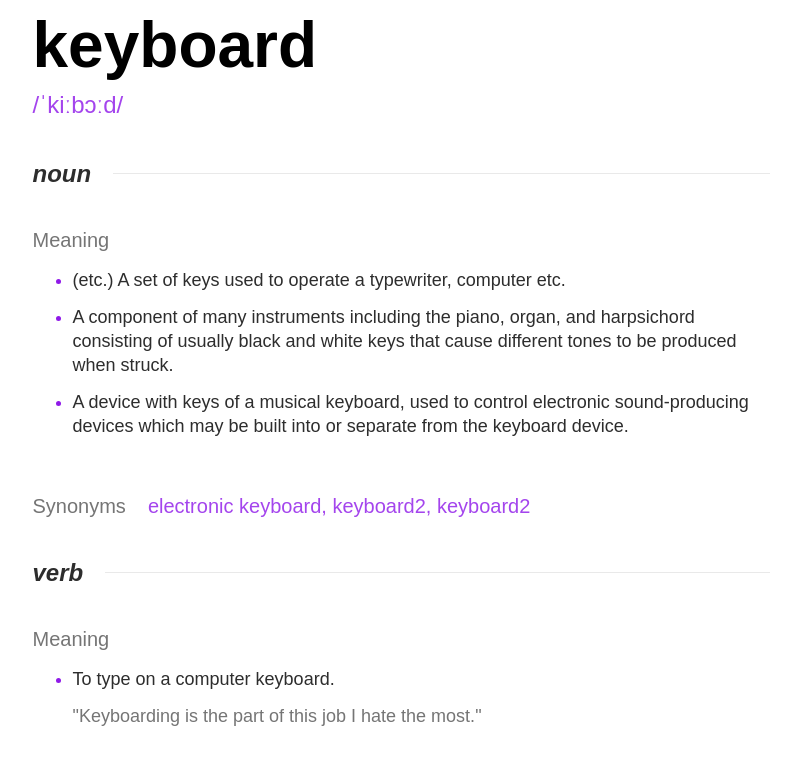
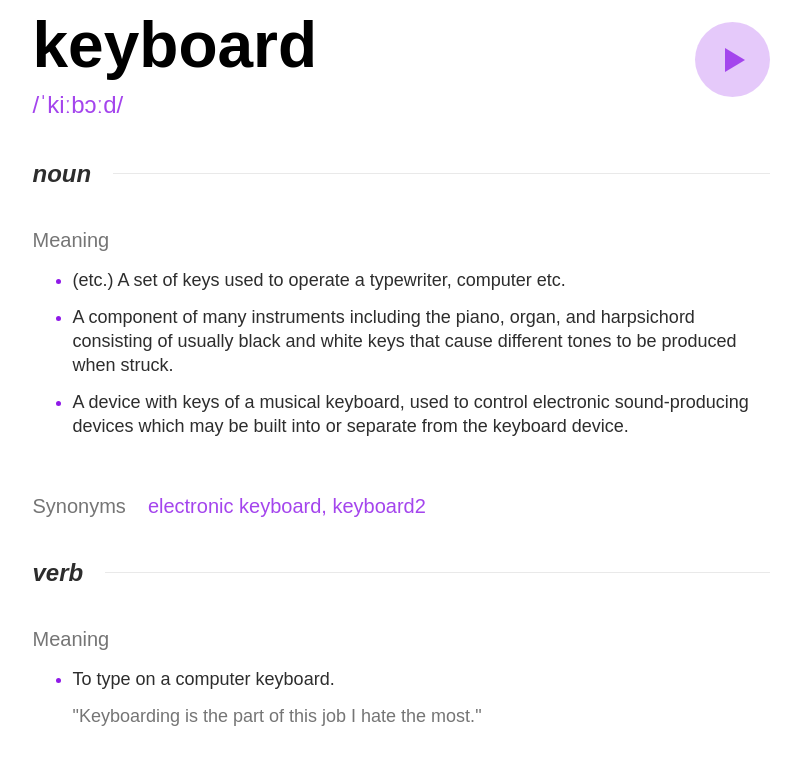
Before and after one commit to GraemeBadley/DictionaryApp, a React (Create React App) app in the folder dictionaryapp/: page / in a window 1280 px wide. Shown: the top 764 px of the page, without its empty margins (239-1040 px from the left). Built offline with nearby package versions, Linux system fonts and the light colour scheme.

Commit message:
Add more components

```diff
--- a/dictionaryapp/src/App.css
+++ b/dictionaryapp/src/App.css
@@ -14,6 +14,13 @@ body {
     width: 737px;
 }
 
+.header {
+    display: flex;
+    flex-direction: row;
+    justify-content: space-between;
+    align-items: center;
+}
+
 .header h1 {
     font-size: 64px;
     font-weight: bold;
@@ -25,6 +32,34 @@ body {
     line-height: 29px;
     color: #a445ed;
     margin: 0;
+}
+
+.play-button {
+    width: 75px;
+    height: 75px;
+    border-radius: 50%;
+    background-color: #a445ed4a;
+    border: none;
+    cursor: pointer;
+}
+
+.play-button::after {
+    content: "";
+    display: block;
+    width: 0;
+    height: 0;
+    border-top: 12px solid transparent;
+    border-bottom: 12px solid transparent;
+    border-left: 20px solid #a445ed;
+    margin: 24px;
+}
+
+.play-button:hover {
+    background-color: #a445ed;
+}
+
+.play-button:hover::after {
+    border-left: 20px solid #ffffff;
 }
 
 .meaning {
--- a/dictionaryapp/src/components/Content.jsx
+++ b/dictionaryapp/src/components/Content.jsx
@@ -1,15 +1,17 @@
 import Definition from "./Definition";
 
 function Content({ definition }) {
-    console.log(definition)
     return (
         <div className="content">
             <div className="header">
-                <h1>{definition.word}</h1>
-                <p>{definition.phonetic}</p>
+                <div className="title">
+                    <h1>{definition.word}</h1>
+                    <p>{definition.phonetic}</p>
+                </div>
+                <button class="play-button"></button>
             </div>
-            {definition.meanings.map(meaning =>
-                <Definition meaning={meaning} />
+            {definition.meanings.map((meaning, index) =>
+                <Definition meaning={meaning} key={index} />
             )}
         </div>
     );
--- a/dictionaryapp/src/components/Definition.jsx
+++ b/dictionaryapp/src/components/Definition.jsx
@@ -18,8 +18,8 @@ function Definition({ meaning }) {
         return acc;
     }, {});
 
-    const synonyms = [...new Set(meaning.synonyms.concat(separatedDefinitions.synonyms))];
-    const antonyms = [...new Set(meaning.antonyms.concat(separatedDefinitions.antonyms))];
+    const synonyms = [...new Set(meaning.synonyms.concat(...separatedDefinitions.synonyms))];
+    const antonyms = [...new Set(meaning.antonyms.concat(...separatedDefinitions.antonyms))];
 
     return (
         <div className="meaning">
@@ -27,27 +27,15 @@ function Definition({ meaning }) {
                 <h2>{meaning.partOfSpeech}</h2>
                 <hr />
             </div>
-            <div class="definition">
+            <div className="definition">
                 <h3>Meaning</h3>
                 <ul>
-                    {separatedDefinitions.meanings.map(element =>
-                        <Meaning meaning={element} />
+                    {separatedDefinitions.meanings.map((element, index) =>
+                        <Meaning meaning={element} key={index} />
                     )}
                 </ul>
             </div>
-            {synonyms.length > 0 && (
-                <div class="similarity">
-                    <h3>Synonyms</h3>
-                    <p>
-                    {synonyms.map((element, index) => (
-                        <>
-                            {element}
-                            {index !== synonyms.length - 1 && ", "}
-                        </>
-                    ))}
-                    </p>
-                </div>
-            )}
+            <Similarity title="Synonyms" list={synonyms} />
             <Similarity title="Antonyms" list={antonyms} />
         </div>
     );
--- a/dictionaryapp/src/components/Meaning.jsx
+++ b/dictionaryapp/src/components/Meaning.jsx
@@ -1,7 +1,7 @@
-function Meaning({ meaning }) {
+function Meaning({ meaning, key }) {
     return (
         <div className="defAndExample">
-            <li>{capitalizeFirstLetter(meaning.definition)}</li>
+            <li key={key}>{capitalizeFirstLetter(meaning.definition)}</li>
             {meaning.example &&
                 <p>"{capitalizeFirstLetter(meaning.example)}"</p>
             }
--- a/dictionaryapp/src/components/Similarity.jsx
+++ b/dictionaryapp/src/components/Similarity.jsx
@@ -4,7 +4,7 @@ function Similarity({ title, list }) {
     return (
         <>
             {list.length > 0 && (
-                <div class="similarity">
+                <div className="similarity">
                     <h3>{title}</h3>
                     <p>
                     {list.map((element, index) => (
```
